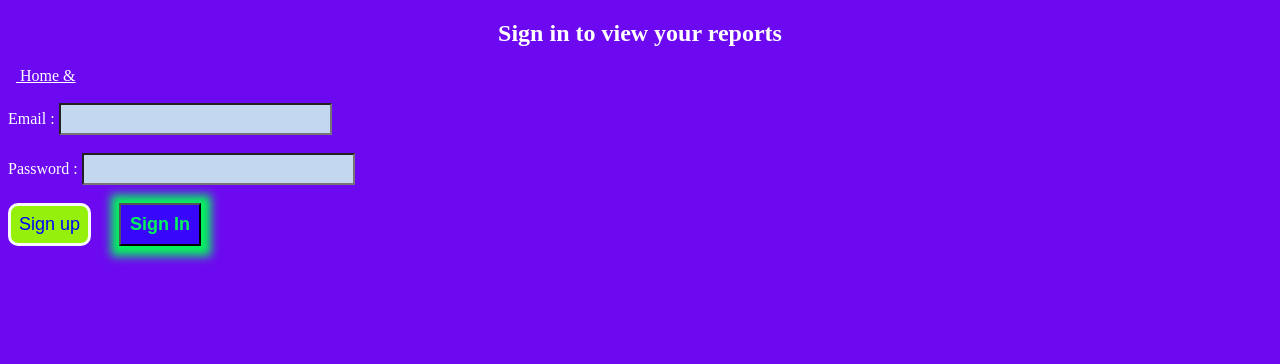
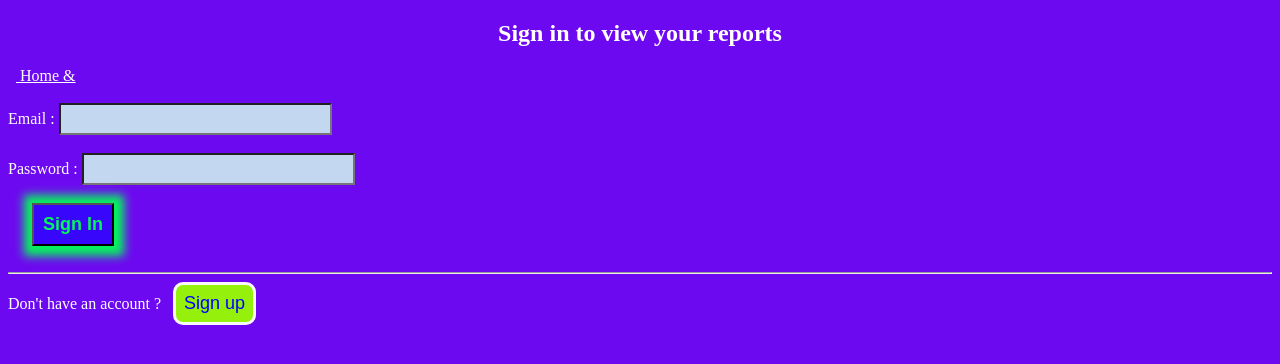
Before and after one commit to PeterTD6724/google_report, a Django app: page /signin/ in a window 1280 px wide. Shown: the top 364 px of the page. Run offline with Django 5.2, Linux system fonts and the light colour scheme.

Commit message:
Update signin.html

```diff
--- a/whitefreport/templates/whitefreport/signin.html
+++ b/whitefreport/templates/whitefreport/signin.html
@@ -40,10 +40,15 @@
             Password :
             <input type="password" name="pass" required
                 style="padding: 0.5em;background:rgb(196, 215, 241);color: rgb(33, 28, 28);width:20vw;"><br><br>
-            <button type="button" onclick=location.href="{% url 'signup' %}" class="btn b"
-                title="Create an account">Sign up</button> &nbsp; &nbsp;
+            &nbsp; &nbsp;&nbsp; &nbsp;<input class="signin_button" type="submit" value="Sign In"
+                title="Sign in"><br><br>
+
+            <hr>
+            <span>Don't have an account ? </span>&nbsp;
+            <button type="button" onclick=location.href="{% url 'signup' %}" class="btn b" title="Create an account">
+                Sign up</button> &nbsp; &nbsp;
             &nbsp;
-            <input class="signin_button" type="submit" value="Sign In" title="Sign in">
+
 
 
         </form>
```
